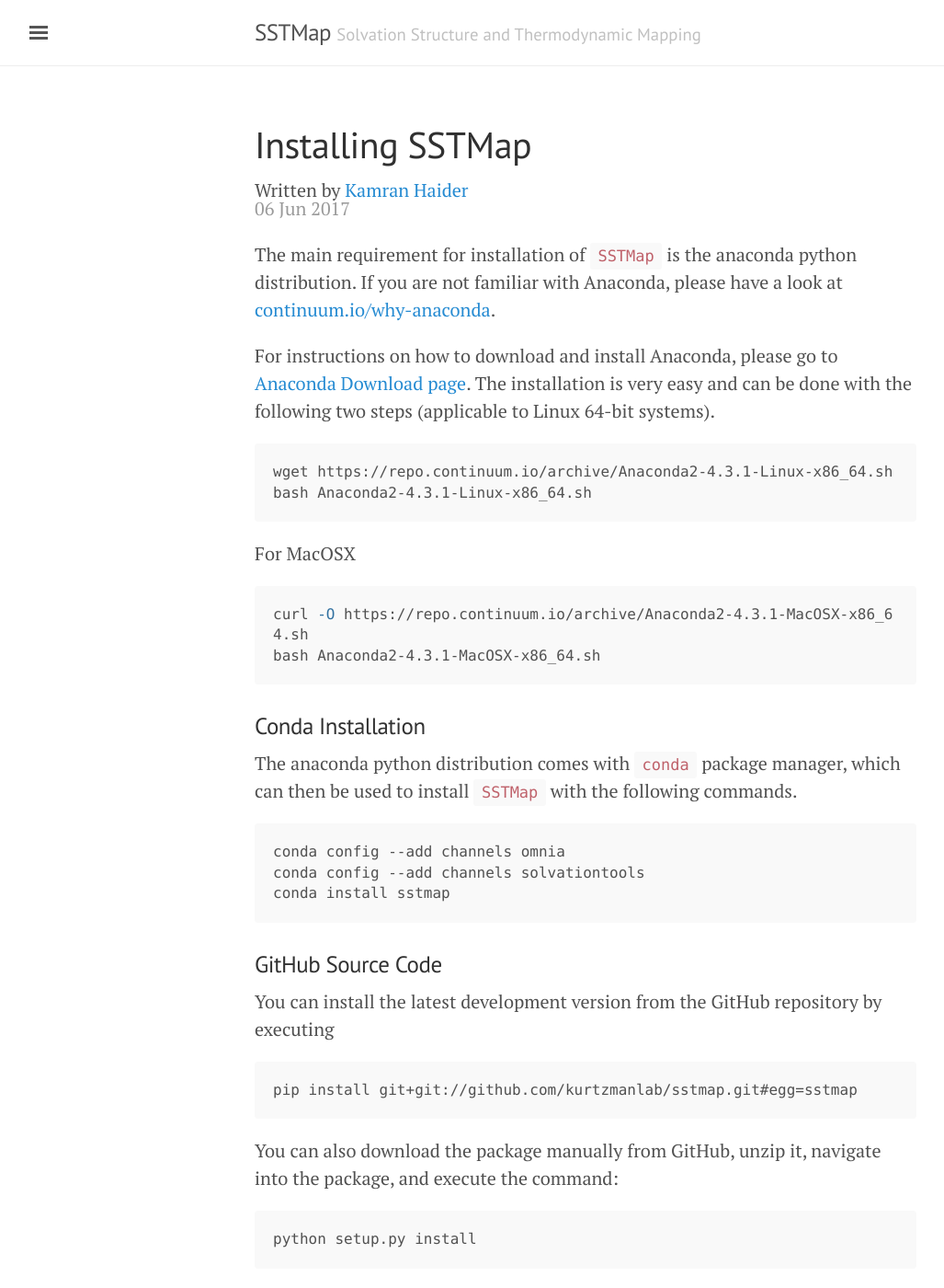
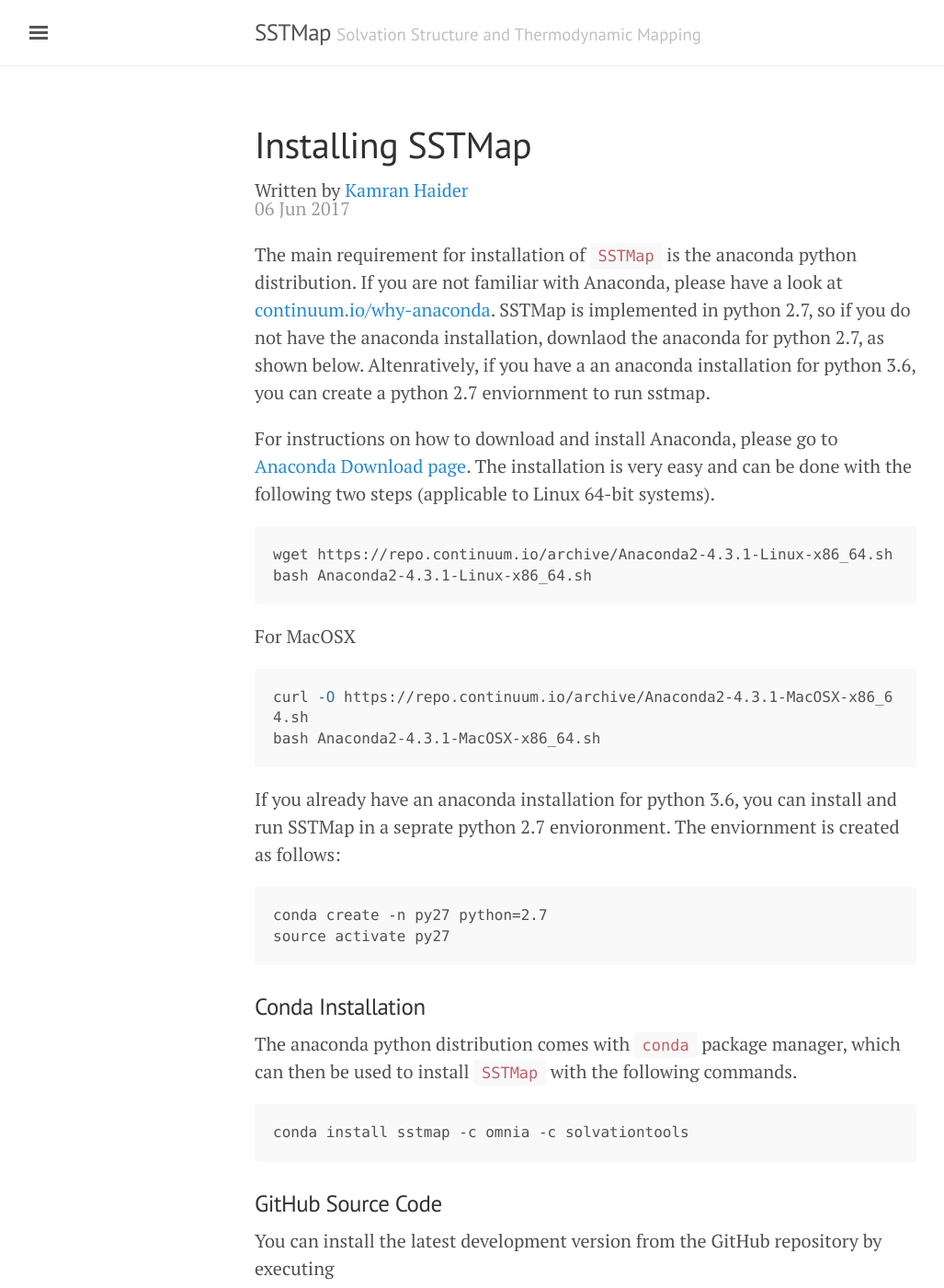
Before and after one commit to KurtzmanLab/SSTMap, a Jekyll site: the page built from _posts/2017-06-06-getting-started.md, in a window 1280 px wide and 1400 px high. Shown: the whole window at 92% size, without its empty margins (3-1030 px from the left). Built offline with Jekyll 4.4.1, drawn with Linux system fonts in a browser that asks for light colours.

Commit message:
Create 2017-06-06-getting-started.md

````diff
--- a/_posts/2017-06-06-getting-started.md
+++ b/_posts/2017-06-06-getting-started.md
@@ -5,7 +5,7 @@
 date: 2017-06-06
 published: true
 ---
-The main requirement for installation of `SSTMap` is the anaconda python distribution. If you are not familiar with Anaconda, please have a look at [continuum.io/why-anaconda](https://www.continuum.io/why-anaconda).
+The main requirement for installation of `SSTMap` is the anaconda python distribution. If you are not familiar with Anaconda, please have a look at [continuum.io/why-anaconda](https://www.continuum.io/why-anaconda). SSTMap is implemented in python 2.7, so if you do not have the anaconda installation, downlaod the anaconda for python 2.7, as shown below. Altenratively, if you have a an anaconda installation for python 3.6, you can create a python 2.7 enviornment to run sstmap.
 
 <!--more-->
 For instructions on how to download and install Anaconda, please go to [Anaconda Download page](https://www.continuum.io/downloads).
@@ -19,14 +19,17 @@
 curl -O https://repo.continuum.io/archive/Anaconda2-4.3.1-MacOSX-x86_64.sh
 bash Anaconda2-4.3.1-MacOSX-x86_64.sh
 ```
+If you already have an anaconda installation for python 3.6, you can install and run SSTMap in a seprate python 2.7 envioronment. The enviornment is created as follows:
+```
+conda create -n py27 python=2.7
+source activate py27
+```
 
 ### Conda Installation
 The anaconda python distribution comes with `conda` package manager, which can then be used to install `SSTMap` with the following commands.
 
 ```
-conda config --add channels omnia
-conda config --add channels solvationtools
-conda install sstmap
+conda install sstmap -c omnia -c solvationtools
 ```
 
 ### GitHub Source Code
````
